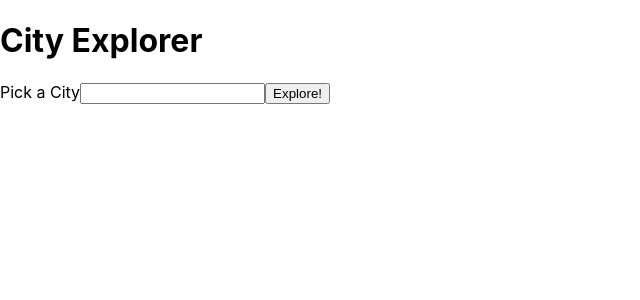
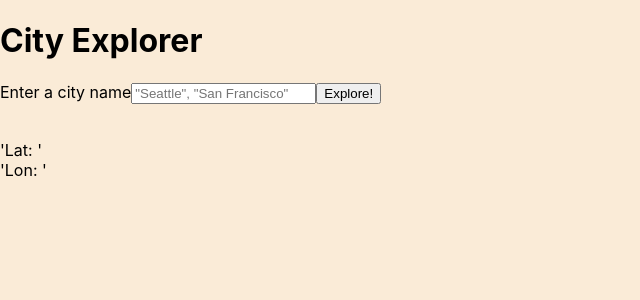
Before and after one commit to AlfredoOrquiz/city-explorer, a React (Create React App) app: page / in a window 1280 px wide. Shown: the top 300 px of the page, without its empty margins (0-640 px from the left). Built offline with nearby package versions, Linux system fonts and the light colour scheme.

Commit message:
Finished the second checklist, 'Locations'

```diff
--- a/src/App.css
+++ b/src/App.css
@@ -1,3 +1,7 @@
+body {
+  background-color: antiquewhite;
+}
+
 .App {
   text-align: center;
 }
--- a/src/App.js
+++ b/src/App.js
@@ -2,9 +2,10 @@ import React from 'react';
 import Header from './Header.js';
 import Main from './Main.js';
 import Footer from './Footer';
-import axios from 'axios';
+import './App.css'
 
 class App extends React.Component {
+
   render() {
     return (
       <>
--- a/src/Main.js
+++ b/src/Main.js
@@ -1,5 +1,8 @@
 import React from 'react';
 import Button from 'react-bootstrap/Button';
+import Card from 'react-bootstrap/Card';
+import Form from 'react-bootstrap/Form';
+import ListGroup from 'react-bootstrap/ListGroup';
 import axios from 'axios';
 
 class Main extends React.Component {
@@ -10,36 +13,56 @@ class Main extends React.Component {
     cityData: {},
     error: false,
     errorMesage: ''
-  }
+  };
   }
 
+  // Get data from some API's
   handleCity = (e) => {
     let city = e.target.value
     this.setState({
       city: city
     });
-    // Get data from some API's
   };
 
   handleCitySubmit = async (e) => {
     e.preventDefault();
 
-    // Get data from API's
+
+    //This is the form that will catch the cityData object array
     let response = await axios.get(`https://us1.locationiq.com/v1/search?key=${process.env.REACT_APP_LOCATIONIQ_API_KEY}&q=${this.state.city}&format=json`)
-
+    this.setState({
+      cityData: response.data[0],
+      mapURL: `https://maps.locationiq.com/v3/staticmap?key=${process.env.REACT_APP_LOCATIONIQ_API_KEY}&center=${response.data[0].lat},${response.data[0].lon}&zoom=12`,
+    });
+    console.log(response.data[0]);
   }
   render() {
     return (
       <>
-        <form onSubmit={this.handleCitySubmit}>
-          <label>Pick a City
-            <input
-            type='text'
-            name='city'
-            onInput={this.handleCity}/>
-            <button>Explore!</button>
-          </label>
-        </form>
+        <Form onSubmit={this.handleCitySubmit}>
+          <Form.Group>
+            <Form.Label>Enter a city name</Form.Label>
+            <Form.Control
+              name='city'
+              onInput={this.handleCity}
+              placeholder='"Seattle", "San Francisco"'
+              type='text'>
+            </Form.Control>
+            <Button type="submit" variant="primary">Explore!</Button>{' '}
+          </Form.Group>
+        </Form>
+
+        <Card>
+          <Card.Body>
+            <Card.Title>{this.state.cityData.display_name}</Card.Title>
+            <Card.Img variant="top" src={this.state.mapURL}/>
+            <Card.Text></Card.Text>
+          </Card.Body>
+          <ListGroup>
+            <ListGroup.Item>'Lat: {this.state.cityData.lat}'</ListGroup.Item>
+            <ListGroup.Item>'Lon: {this.state.cityData.lon}'</ListGroup.Item>
+          </ListGroup>
+        </Card>
       </>
     )
   }
```
Also changed, not shown: 1 other file (tests, documents, lock files or other folders).
